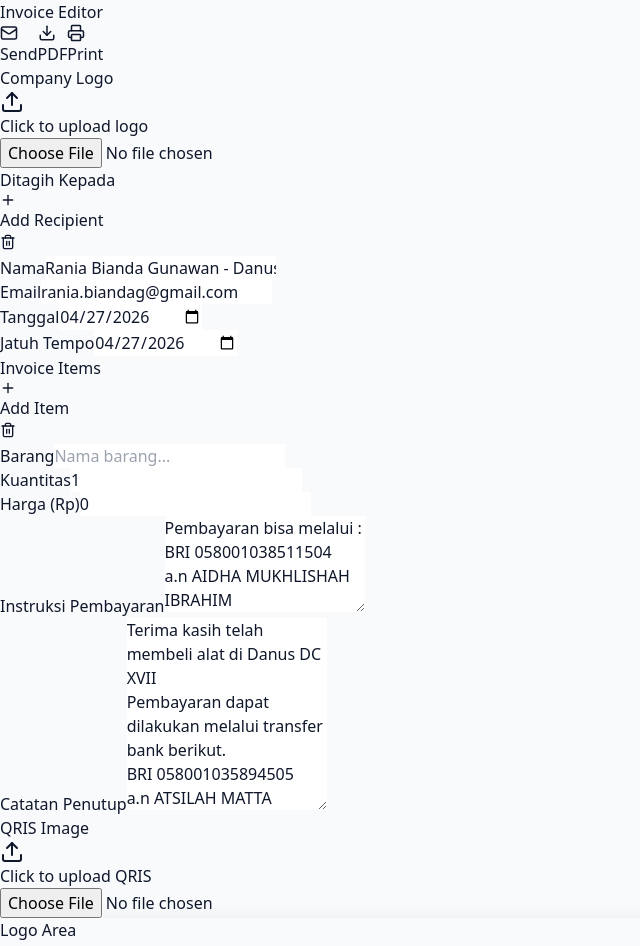
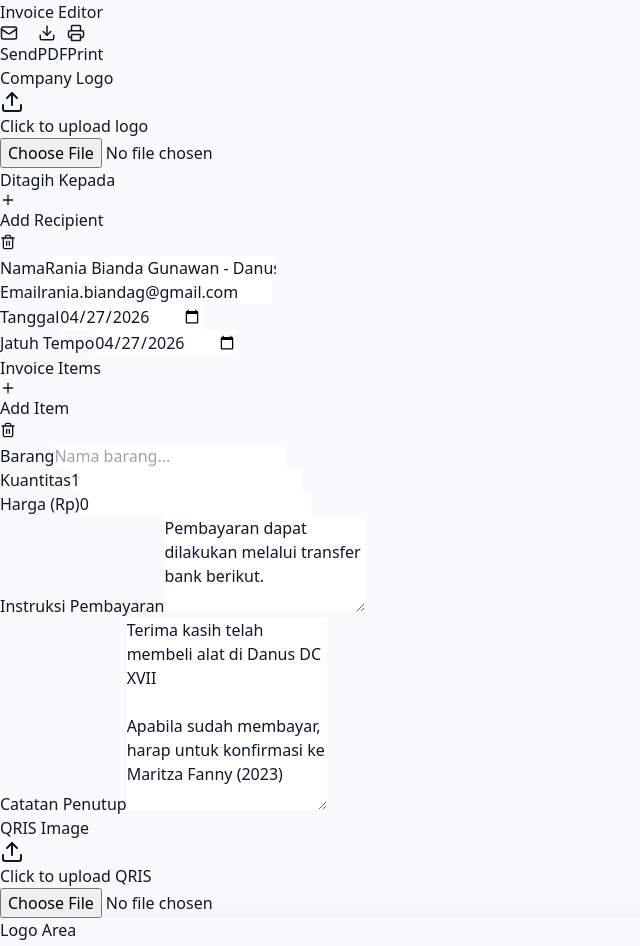
Before and after one commit to skyaerostudio/invoice-generator, a React (Vite) app: page / in a window 1280 px wide. Shown: the top 946 px of the page, without its empty margins (0-640 px from the left). Built offline with nearby package versions, Linux system fonts and the light colour scheme.

Commit message:
feat: add invoice generation, PDF export, and email functionality to App component

```diff
--- a/src/App.jsx
+++ b/src/App.jsx
@@ -21,17 +21,16 @@ const App = () => {
   const [items, setItems] = useState([
     { id: 1, name: '', quantity: 1, cost: 0 }
   ]);
-  const [paymentInstructions, setPaymentInstructions] = useState(`Pembayaran bisa melalui :
-BRI 058001038511504
-a.n AIDHA MUKHLISHAH IBRAHIM
-atau melalui QRIS DC XVII`);
+  const [paymentInstructions, setPaymentInstructions] = useState(`Pembayaran dapat dilakukan melalui transfer bank berikut.
+
+Bank Mandiri
+RAISSA SADIRA MUMTAZ
+1420023561813
+atau melalui QRIS DC XVII.`);
   const [closingNotes, setClosingNotes] = useState(`Terima kasih telah membeli alat di Danus DC XVII
-Pembayaran dapat dilakukan melalui transfer bank berikut.
-BRI 058001035894505
-a.n ATSILAH MATTA IBRAHIM
-atau melalui WRIS DC XVII.
+
 Apabila sudah membayar, harap untuk konfirmasi ke
-Zahra Salsabila (2022)`);
+Maritza Fanny (2023)`);
 
   const subtotal = items.reduce((acc, item) => acc + (item.quantity * item.cost), 0);
 
@@ -101,19 +100,23 @@ Zahra Salsabila (2022)`);
 
     setIsGenerating(true);
     try {
+      const downloadScale = 3;
       const canvas = await html2canvas(invoice, {
-        scale: 2,
+        scale: downloadScale,
         useCORS: true,
-        logging: false
+        logging: false,
+        imageTimeout: 0,
+        removeContainer: true,
       });
       const imgData = canvas.toDataURL('image/png');
       const pdf = new jsPDF({
         orientation: 'portrait',
         unit: 'px',
-        format: [canvas.width / 2, canvas.height / 2]
+        format: [canvas.width / downloadScale, canvas.height / downloadScale],
+        compress: true,
       });
 
-      pdf.addImage(imgData, 'PNG', 0, 0, canvas.width / 2, canvas.height / 2);
+      pdf.addImage(imgData, 'PNG', 0, 0, canvas.width / downloadScale, canvas.height / downloadScale, undefined, 'FAST');
       pdf.save(`invoice-${format(new Date(), 'yyyyMMdd')}.pdf`);
     } catch (error) {
       console.error('Error generating PDF:', error);
```
